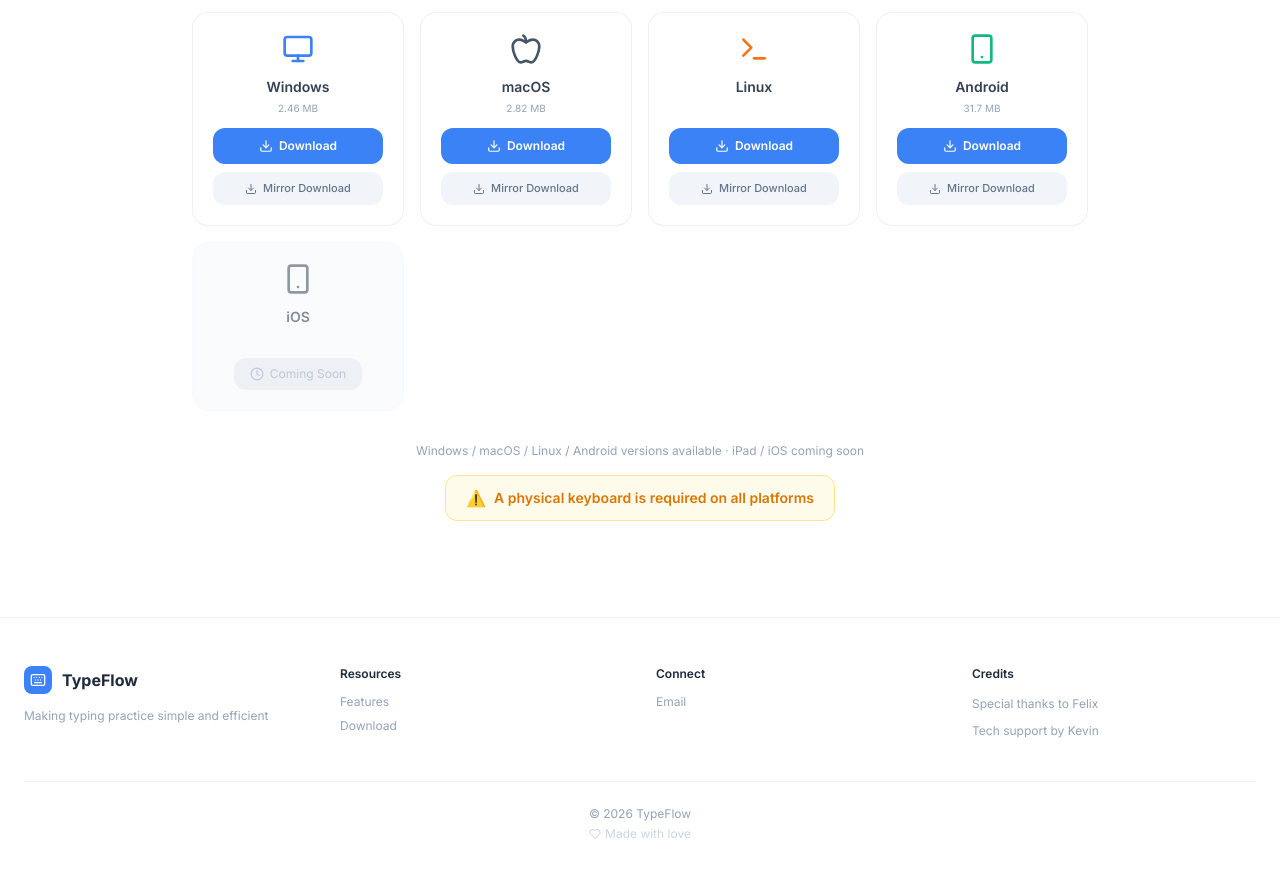
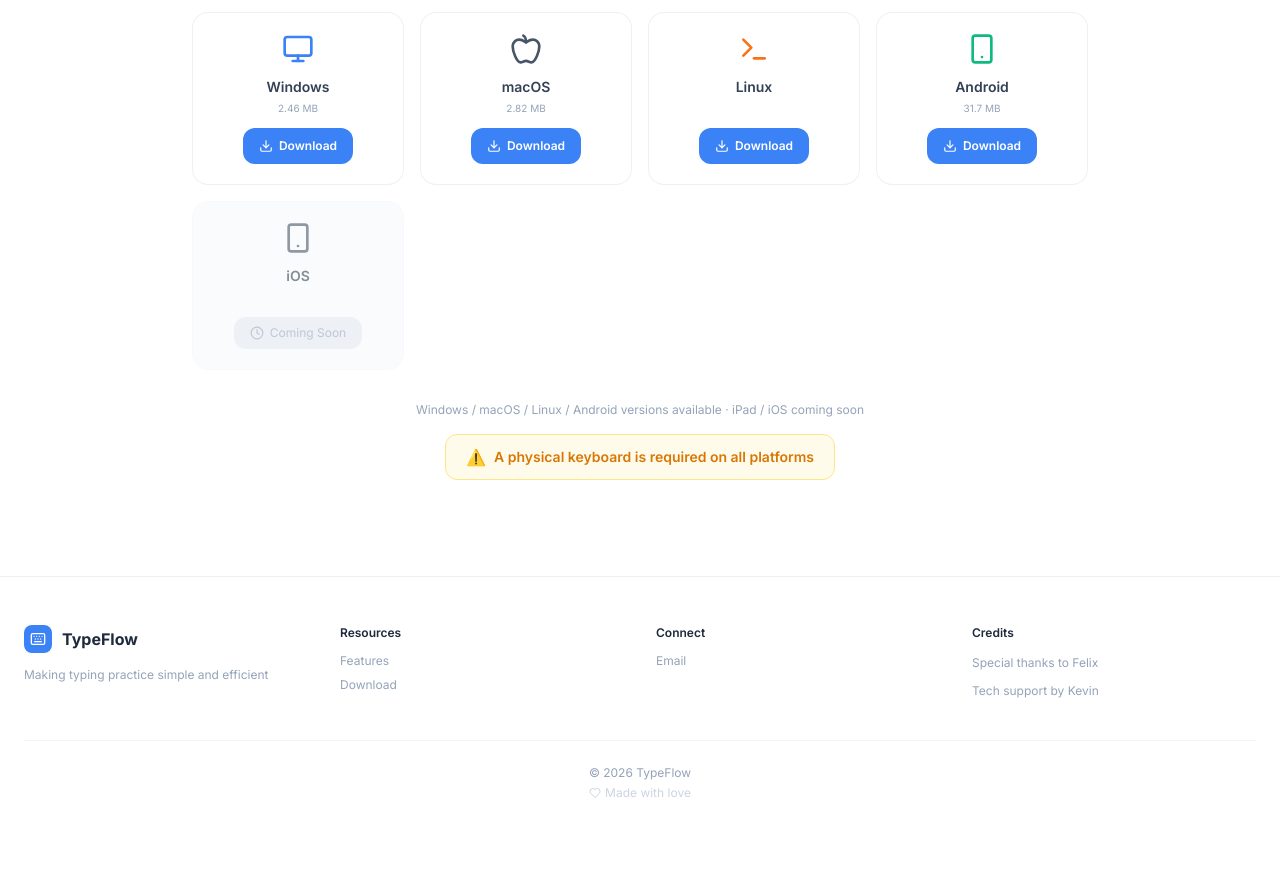
Before and after one commit to skyloveflash1-netizen/type-flow-landing, a React (Vite) app: page / in a window 1280 px wide. Shown: the part 4200-5078 px from the top of the page. After the commit the page ends 5049 px from the top, so only its background shows below. Built offline with nearby package versions, Linux system fonts and the light colour scheme.

Commit message:
删除所有备用下载链接(ghproxy已失效)

```diff
--- a/src/components/Download.tsx
+++ b/src/components/Download.tsx
@@ -3,22 +3,15 @@
 import { Monitor, Apple, Terminal, Smartphone, Download as DownloadIcon, Clock, Copy, Check, X } from 'lucide-react';
 
 const GITHUB_BASE = 'https://github.com/skyloveflash1-netizen/type-flow-landing/releases/download/v1.0.0';
-const PROXY_BASE = `https://ghproxy.com/${GITHUB_BASE}`;
 
 const linuxAppImageUrl = `${GITHUB_BASE}/TypeFlow_1.0.0_amd64.AppImage`;
-const linuxAppImageProxyUrl = `${PROXY_BASE}/TypeFlow_1.0.0_amd64.AppImage`;
 const linuxDebUrl = `${GITHUB_BASE}/TypeFlow_1.0.0_amd64.deb`;
-const linuxDebProxyUrl = `${PROXY_BASE}/TypeFlow_1.0.0_amd64.deb`;
 const linuxInstallCmd = `wget ${GITHUB_BASE}/TypeFlow_1.0.0_amd64.deb && sudo dpkg -i TypeFlow_1.0.0_amd64.deb && sudo apt-get install -f`;
 
 export default function Download() {
   const { t } = useI18n();
-  const [linuxOpen, setLinuxOpen] = useState<'direct' | 'proxy' | null>(null);
+  const [linuxOpen, setLinuxOpen] = useState(false);
   const [copied, setCopied] = useState(false);
-
-  const isProxy = linuxOpen === 'proxy';
-  const currentAppImageUrl = isProxy ? linuxAppImageProxyUrl : linuxAppImageUrl;
-  const currentDebUrl = isProxy ? linuxDebProxyUrl : linuxDebUrl;
 
   const handleCopy = async () => {
     try {
@@ -36,11 +29,11 @@
   };
 
   const platforms = [
-    { icon: Monitor, label: 'Windows', id: 'windows', available: true, color: 'text-blue-500', url: `${GITHUB_BASE}/typeflow.zip`, proxyUrl: `${PROXY_BASE}/typeflow.zip`, size: '2.46 MB', isSpecial: false },
-    { icon: Apple, label: 'macOS', id: 'mac', available: true, color: 'text-slate-600 dark:text-slate-300', url: `${GITHUB_BASE}/TypeFlow_1.0.0_aarch64.dmg`, proxyUrl: `${PROXY_BASE}/TypeFlow_1.0.0_aarch64.dmg`, size: '2.82 MB', isSpecial: false },
-    { icon: Terminal, label: 'Linux', id: 'linux', available: true, color: 'text-orange-500', url: '', proxyUrl: '', size: ' ', isSpecial: true },
-    { icon: Smartphone, label: 'Android', id: 'android', available: true, color: 'text-emerald-500', url: `${GITHUB_BASE}/TypeFlow_1.0.0_android.apk`, proxyUrl: `${PROXY_BASE}/TypeFlow_1.0.0_android.apk`, size: '31.7 MB', isSpecial: false },
-    { icon: Smartphone, label: 'iOS', id: 'ios', available: false, color: 'text-slate-600 dark:text-slate-300', url: '', proxyUrl: '', size: '', isSpecial: false },
+    { icon: Monitor, label: 'Windows', id: 'windows', available: true, color: 'text-blue-500', url: `${GITHUB_BASE}/typeflow.zip`, size: '2.46 MB', isSpecial: false },
+    { icon: Apple, label: 'macOS', id: 'mac', available: true, color: 'text-slate-600 dark:text-slate-300', url: `${GITHUB_BASE}/TypeFlow_1.0.0_aarch64.dmg`, size: '2.82 MB', isSpecial: false },
+    { icon: Terminal, label: 'Linux', id: 'linux', available: true, color: 'text-orange-500', url: '', size: ' ', isSpecial: true },
+    { icon: Smartphone, label: 'Android', id: 'android', available: true, color: 'text-emerald-500', url: `${GITHUB_BASE}/TypeFlow_1.0.0_android.apk`, size: '31.7 MB', isSpecial: false },
+    { icon: Smartphone, label: 'iOS', id: 'ios', available: false, color: 'text-slate-600 dark:text-slate-300', url: '', size: '', isSpecial: false },
   ];
 
   return (
@@ -72,24 +65,14 @@
                 <span className="text-[10px] text-slate-400 dark:text-slate-500 mb-3">&nbsp;{p.size}&nbsp;</span>
                 {p.available ? (
                   p.isSpecial ? (
-                    <div className="flex flex-col gap-2 w-full">
                     <button
-                        onClick={() => setLinuxOpen('direct')}
+                      onClick={() => setLinuxOpen(true)}
                       className="inline-flex items-center justify-center gap-1.5 px-4 py-2.5 bg-brand-500 hover:bg-brand-600 text-white text-xs font-semibold rounded-xl transition-all hover:shadow-lg hover:shadow-brand-500/25"
                     >
                       <DownloadIcon className="w-3.5 h-3.5" />
                       {t.downloadBtn}
                     </button>
-                      <button
-                        onClick={() => setLinuxOpen('proxy')}
-                        className="inline-flex items-center justify-center gap-1.5 px-4 py-2 bg-slate-100 dark:bg-slate-700 hover:bg-slate-200 dark:hover:bg-slate-600 text-slate-500 dark:text-slate-300 text-[11px] font-medium rounded-xl transition-all"
-                      >
-                        <DownloadIcon className="w-3 h-3" />
-                        {t.downloadProxy}
-                      </button>
-                    </div>
                   ) : (
-                    <div className="flex flex-col gap-2 w-full">
                     <a
                       href={p.url}
                       className="inline-flex items-center justify-center gap-1.5 px-4 py-2.5 bg-brand-500 hover:bg-brand-600 text-white text-xs font-semibold rounded-xl transition-all hover:shadow-lg hover:shadow-brand-500/25"
@@ -97,14 +80,6 @@
                       <DownloadIcon className="w-3.5 h-3.5" />
                       {t.downloadBtn}
                     </a>
-                      <a
-                        href={p.proxyUrl}
-                        className="inline-flex items-center justify-center gap-1.5 px-4 py-2 bg-slate-100 dark:bg-slate-700 hover:bg-slate-200 dark:hover:bg-slate-600 text-slate-500 dark:text-slate-300 text-[11px] font-medium rounded-xl transition-all"
-                      >
-                        <DownloadIcon className="w-3 h-3" />
-                        {t.downloadProxy}
-                      </a>
-                    </div>
                   )
                 ) : (
                   <span className="inline-flex items-center gap-1.5 px-4 py-2 bg-slate-200 dark:bg-slate-700 text-slate-400 dark:text-slate-500 text-xs rounded-xl">
@@ -128,18 +103,16 @@
         {/* Linux Popover */}
         {linuxOpen && (
           <>
-            <div className="fixed inset-0 z-40 bg-black/20 backdrop-blur-sm" onClick={() => setLinuxOpen(null)} />
+            <div className="fixed inset-0 z-40 bg-black/20 backdrop-blur-sm" onClick={() => setLinuxOpen(false)} />
             <div className="fixed inset-0 z-50 flex items-center justify-center p-4">
               <div className="relative bg-white dark:bg-slate-800 rounded-2xl shadow-2xl border border-slate-200/60 dark:border-slate-700/40 w-full max-w-sm overflow-hidden">
                 <div className="flex items-center justify-between px-5 py-4 border-b border-slate-100 dark:border-slate-700/50">
                   <div className="flex items-center gap-2.5">
                     <Terminal className="w-5 h-5 text-orange-500" />
-                    <span className="font-semibold text-slate-800 dark:text-white text-sm">
-                      Linux{isProxy ? ` · ${t.downloadProxy}` : ''}
-                    </span>
+                    <span className="font-semibold text-slate-800 dark:text-white text-sm">Linux</span>
                   </div>
                   <button
-                    onClick={() => setLinuxOpen(null)}
+                    onClick={() => setLinuxOpen(false)}
                     className="p-1 rounded-lg text-slate-400 hover:text-slate-600 dark:hover:text-slate-300 hover:bg-slate-100 dark:hover:bg-slate-700 transition-colors"
                   >
                     <X className="w-4 h-4" />
@@ -153,7 +126,7 @@
 
                   {/* AppImage */}
                   <a
-                    href={currentAppImageUrl}
+                    href={linuxAppImageUrl}
                     className="flex items-center gap-3 p-3 rounded-xl bg-brand-50 dark:bg-brand-500/10 hover:bg-brand-100 dark:hover:bg-brand-500/20 border border-brand-200 dark:border-brand-500/20 transition-all group"
                   >
                     <div className="flex-shrink-0 w-9 h-9 rounded-lg bg-brand-100 dark:bg-brand-500/20 flex items-center justify-center">
@@ -178,7 +151,7 @@
 
                   {/* deb */}
                   <a
-                    href={currentDebUrl}
+                    href={linuxDebUrl}
                     className="flex items-center gap-3 p-3 rounded-xl bg-slate-50 dark:bg-slate-700/30 hover:bg-orange-50 dark:hover:bg-orange-500/10 border border-slate-100 dark:border-slate-700/30 hover:border-orange-200 dark:hover:border-orange-500/20 transition-all group"
                   >
                     <div className="flex-shrink-0 w-9 h-9 rounded-lg bg-orange-100 dark:bg-orange-500/10 flex items-center justify-center">
```
Lines whose indentation alone changed are shown as unchanged.
